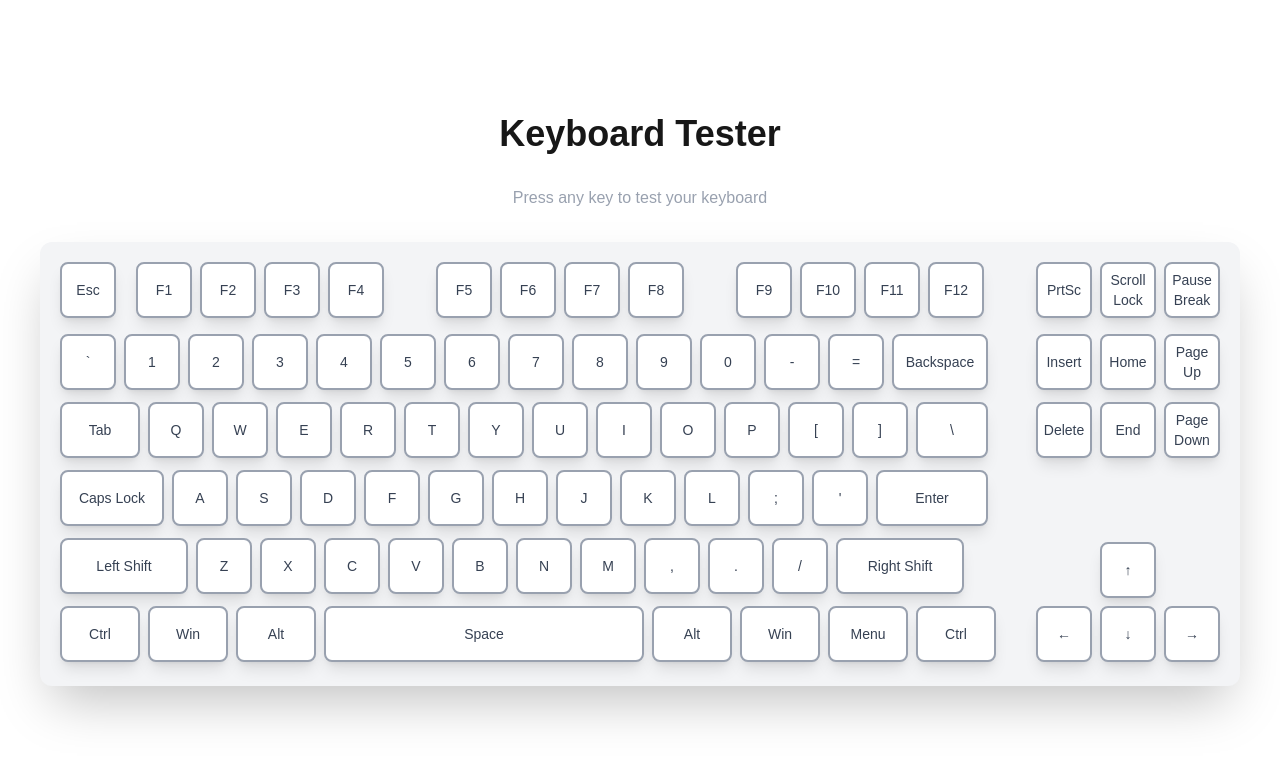
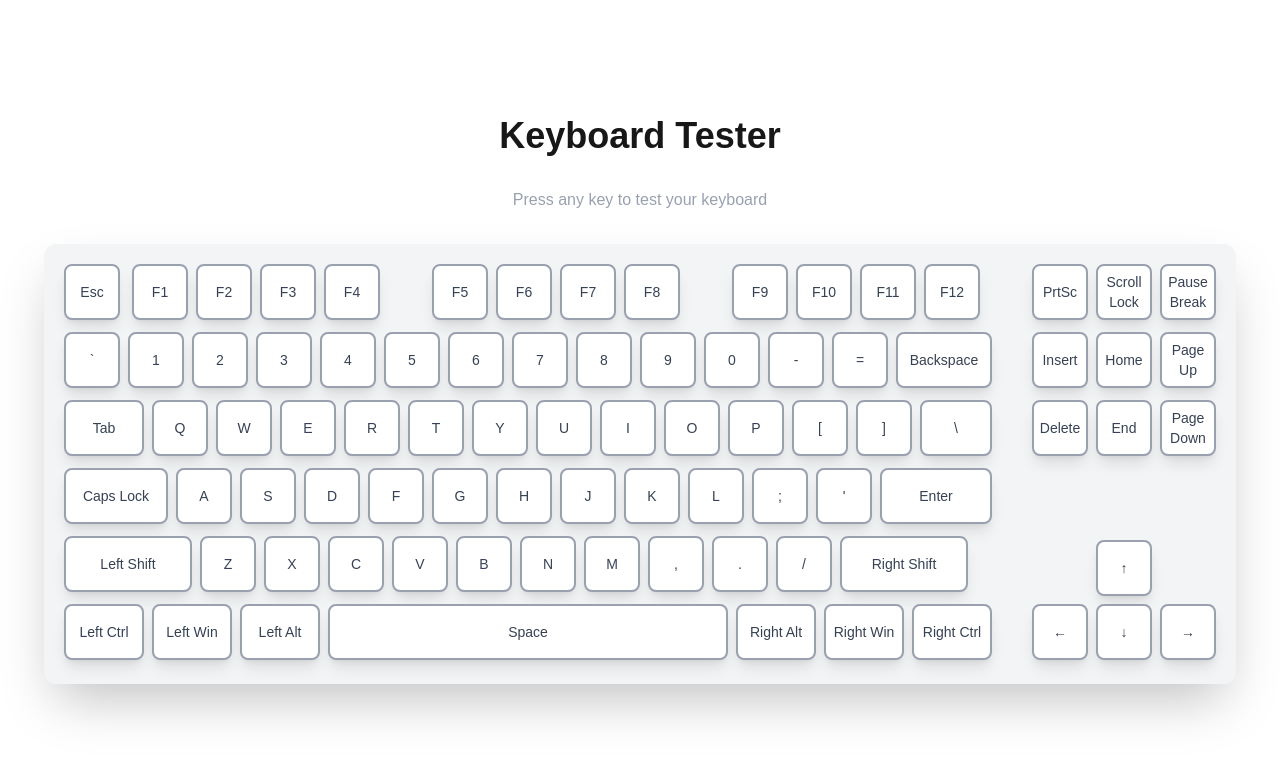
Before and after one commit to AprilFoolsDay0401/keyboard_tester, a Next.js app: page / in a window 1280 px wide. Shown: the top 760 px of the page. Built offline with nearby package versions, Linux system fonts and the light colour scheme.

Commit message:
Update the key design

```diff
--- a/src/components/Key.tsx
+++ b/src/components/Key.tsx
@@ -16,7 +16,7 @@ const Key: React.FC<KeyProps> = ({
   isSpecialKey = false,
 }) => {
   const getKeySize = (label: string) => {
-    if (label === "Space") return "w-[20rem]";
+    if (label === "Space") return "w-[25rem]";
     if (label === "Backspace") return "w-24";
     if (label === "Enter") return "w-28";
     if (label === "Left Shift" || label === "Right Shift") return "w-[8rem]";
@@ -24,10 +24,12 @@ const Key: React.FC<KeyProps> = ({
     if (label === "Caps Lock") return "w-26";
     if (label === "\\") return "w-18";
     if (
-      label === "Ctrl" ||
-      label === "Alt" ||
-      label === "Win" ||
-      label === "Menu"
+      label === "Left Ctrl" ||
+      label === "Right Ctrl" ||
+      label === "Left Alt" ||
+      label === "Right Alt" ||
+      label === "Left Win" ||
+      label === "Right Win"
     )
       return "w-20";
     return "w-14";
--- a/src/components/Keyboard.tsx
+++ b/src/components/Keyboard.tsx
@@ -10,7 +10,8 @@ const Keyboard: React.FC = () => {
   const getDisplayKey = (key: string): string => {
     const keyMap: { [key: string]: string } = {
       " ": "Space",
-      Control: "Ctrl",
+      ControlLeft: "Left Ctrl",
+      ControlRight: "Right Ctrl",
       Meta: "Win",
       ArrowUp: "↑",
       ArrowDown: "↓",
@@ -67,6 +68,18 @@ const Keyboard: React.FC = () => {
           ? "Left Shift"
           : e.code === "ShiftRight"
           ? "Right Shift"
+          : e.code === "ControlLeft"
+          ? "Left Ctrl"
+          : e.code === "ControlRight"
+          ? "Right Ctrl"
+          : e.code === "AltLeft"
+          ? "Left Alt"
+          : e.code === "AltRight"
+          ? "Right Alt"
+          : e.code === "MetaLeft"
+          ? "Left Win"
+          : e.code === "MetaRight"
+          ? "Right Win"
           : getDisplayKey(e.key);
       setPressedKeys((prev) => new Set(prev).add(displayKey));
       setKeyHistory((prev) => new Set(prev).add(displayKey));
@@ -87,6 +100,18 @@ const Keyboard: React.FC = () => {
           ? "Left Shift"
           : e.code === "ShiftRight"
           ? "Right Shift"
+          : e.code === "ControlLeft"
+          ? "Left Ctrl"
+          : e.code === "ControlRight"
+          ? "Right Ctrl"
+          : e.code === "AltLeft"
+          ? "Left Alt"
+          : e.code === "AltRight"
+          ? "Right Alt"
+          : e.code === "MetaLeft"
+          ? "Left Win"
+          : e.code === "MetaRight"
+          ? "Right Win"
           : getDisplayKey(e.key);
       setPressedKeys((prev) => {
         const newSet = new Set(prev);
@@ -173,14 +198,13 @@ const Keyboard: React.FC = () => {
     "Right Shift",
   ];
   const fifthRow = [
-    "Ctrl",
-    "Win",
-    "Alt",
+    "Left Ctrl",
+    "Left Win",
+    "Left Alt",
     "Space",
-    "Alt",
-    "Win",
-    "Menu",
-    "Ctrl",
+    "Right Alt",
+    "Right Win",
+    "Right Ctrl",
   ];
 
   const specialKeys1 = ["Insert", "Home", "Page Up"];
@@ -189,7 +213,7 @@ const Keyboard: React.FC = () => {
   return (
     <div className="flex flex-col items-start p-4 bg-gray-100 rounded-xl shadow-2xl">
       {/* Function Keys */}
-      <div className="flex w-full mb-2 gap-3">
+      <div className="flex w-full mb-1 gap-1">
         <div>
           {escKey.map((key) => (
             <Key key={key} label={key} isPressed={pressedKeys.has(key)} />
```
